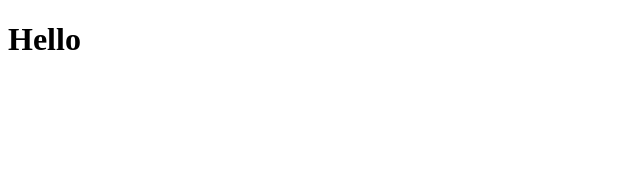
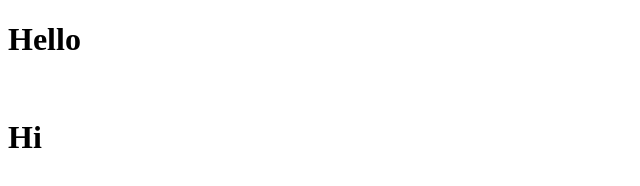
Before and after one commit to lesenok250985/groupwork, a plain HTML site: page index.html in a window 1280 px wide. Shown: the full height of the page, 0-640 px from the left. Drawn offline with Linux system fonts and the light colour scheme.

Commit message:
add h1 wiht text hi

```diff
--- a/index.html
+++ b/index.html
@@ -6,6 +6,7 @@
     <title>Document</title>
 </head>
 <body>
-    <h1>Hello</h1>
+    <h1>Hello</h1><br>
+    <h1>Hi</h1>
 </body>
 </html>
```
